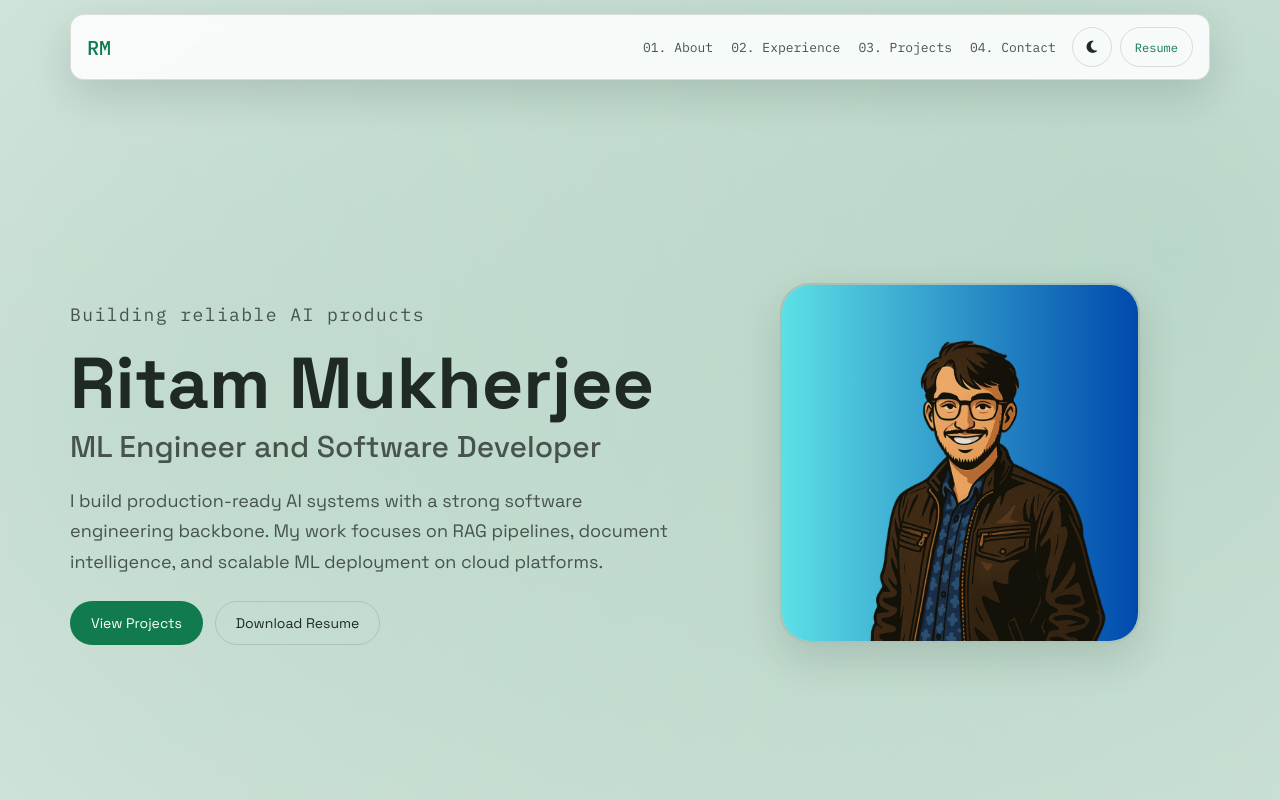
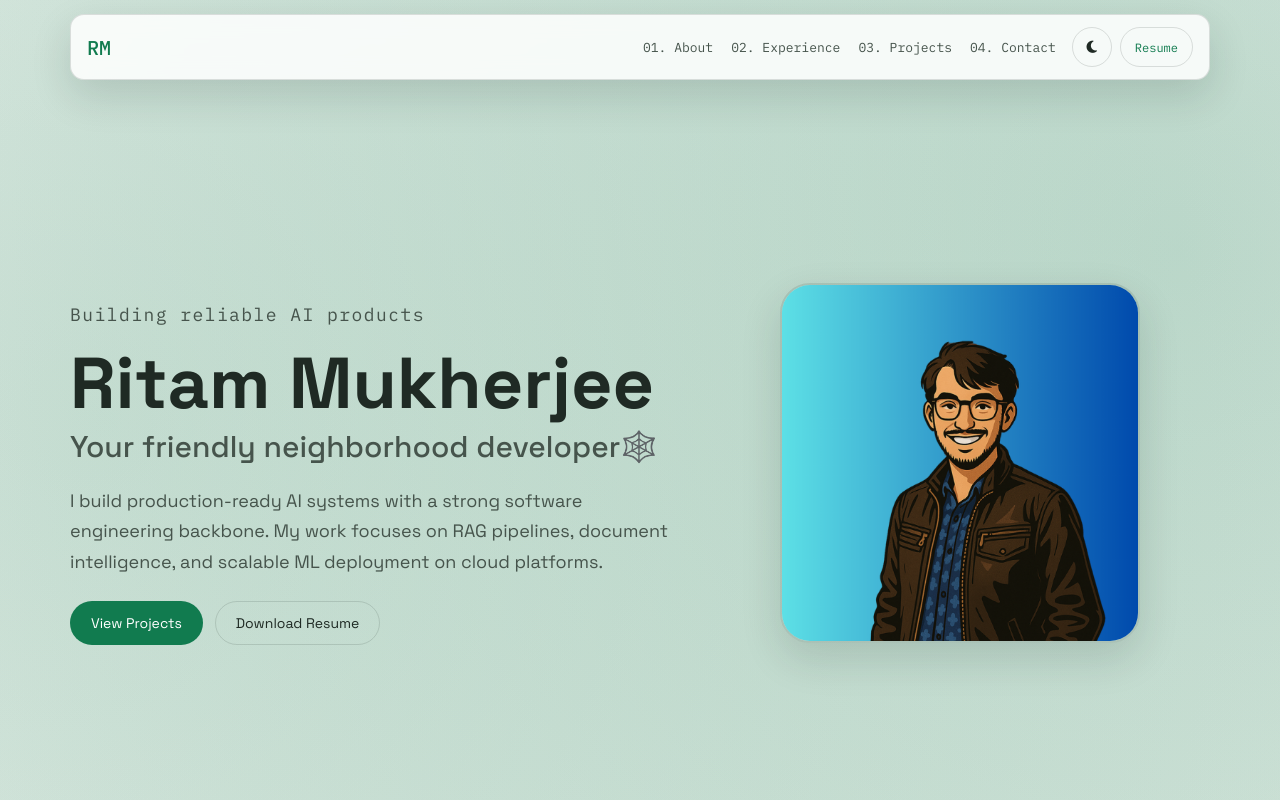
Before and after one commit to RitamCODE/Ritam-s-Portfolio-Website, a React (Vite) app: page / in a window 1280 px wide. Shown: the top 800 px of the page. Built offline with nearby package versions, Linux system fonts and the light colour scheme.

Commit message:
changed the initial intro

```diff
--- a/src/data/portfolioData.js
+++ b/src/data/portfolioData.js
@@ -1,6 +1,6 @@
 export const profile = {
   name: 'Ritam Mukherjee',
-  role: 'ML Engineer and Software Developer',
+  role: 'Your friendly neighborhood developer🕸️',
   summary:
     'I build production-ready AI systems with a strong software engineering backbone. My work focuses on RAG pipelines, document intelligence, and scalable ML deployment on cloud platforms.',
   about:
```
